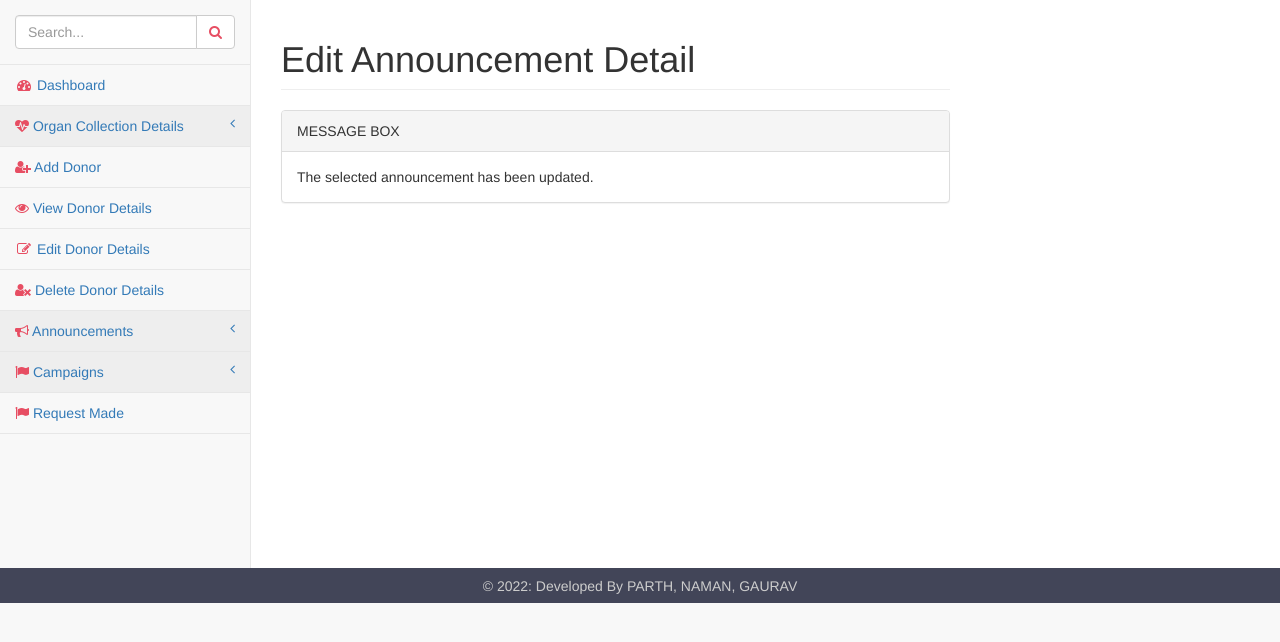
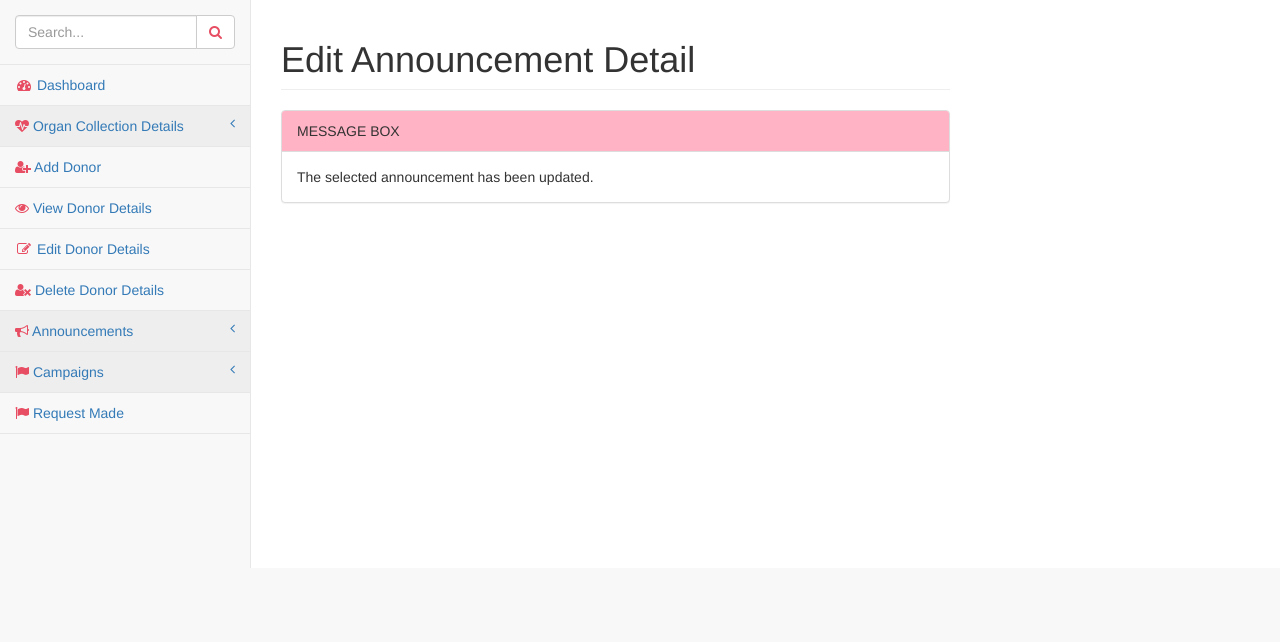
Before and after one commit to helly21042002/LIVETWICE2, a PHP site: page /pages/editedannounce.php in a window 1280 px wide. Shown: the part 51-693 px from the top of the page. Run offline with PHP 8.4, Linux system fonts and the light colour scheme; data that the repository does not hold is empty.

Commit message:
Update editedannounce.php

```diff
--- a/organ/blood2/pages/editedannounce.php
+++ b/organ/blood2/pages/editedannounce.php
@@ -3,7 +3,8 @@
 
 <head>
 
-    <title>BDMS</title>
+    <title>LIVE TWICE
+</title>
 
     <!-- Bootstrap Core CSS -->
     <link href="../vendor/bootstrap/css/bootstrap.min.css" rel="stylesheet">
@@ -39,7 +40,7 @@
             <div class="row">
                 <div class="col-lg-12">
                     <div class="panel panel-default">
-                        <div class="panel-heading">
+                        <div class="panel-heading" style="background-color: rgb(255, 179, 197)" >
                             MESSAGE BOX
                         </div>
                         <div class="panel-body">
@@ -100,9 +101,7 @@
 
 </body>
 
-<footer>
-        <p>&copy; <?php echo date("Y"); ?>: Developed By PARTH, NAMAN, GAURAV</p>
-    </footer>
+
 
 	<style>
 	footer{
```
